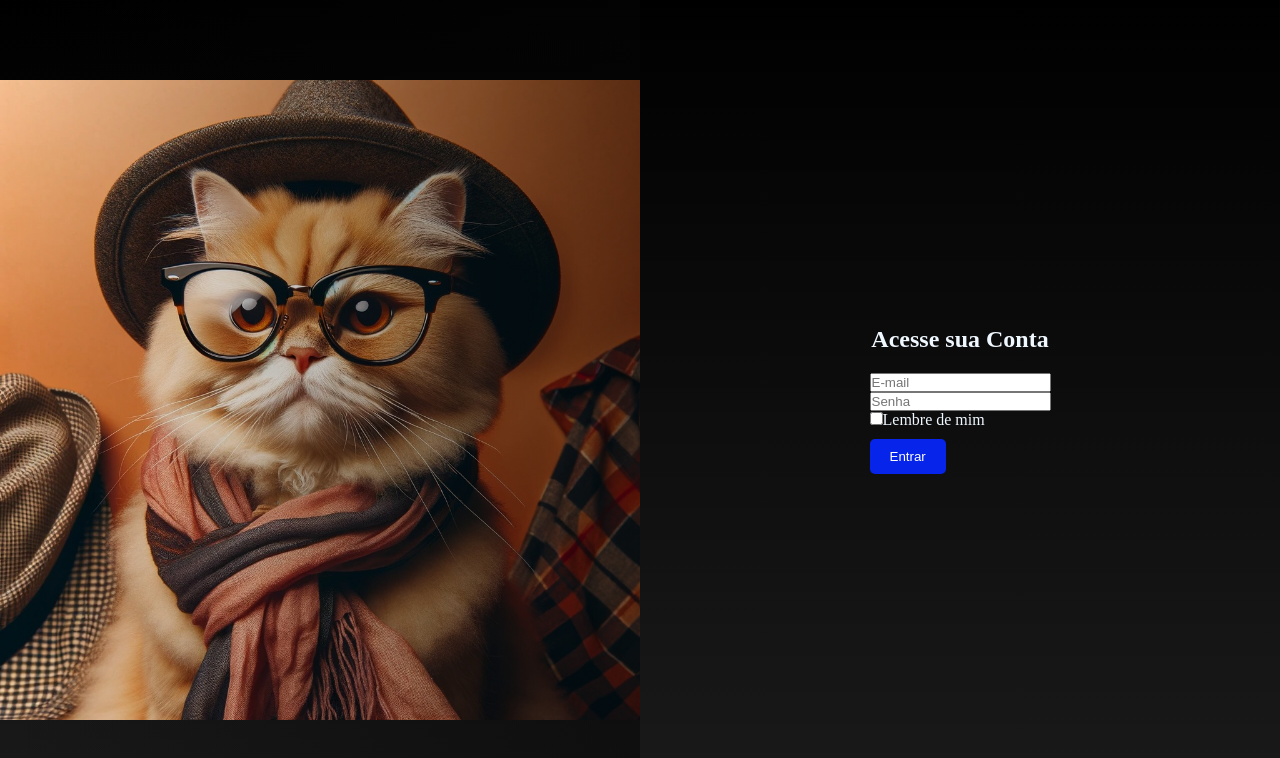
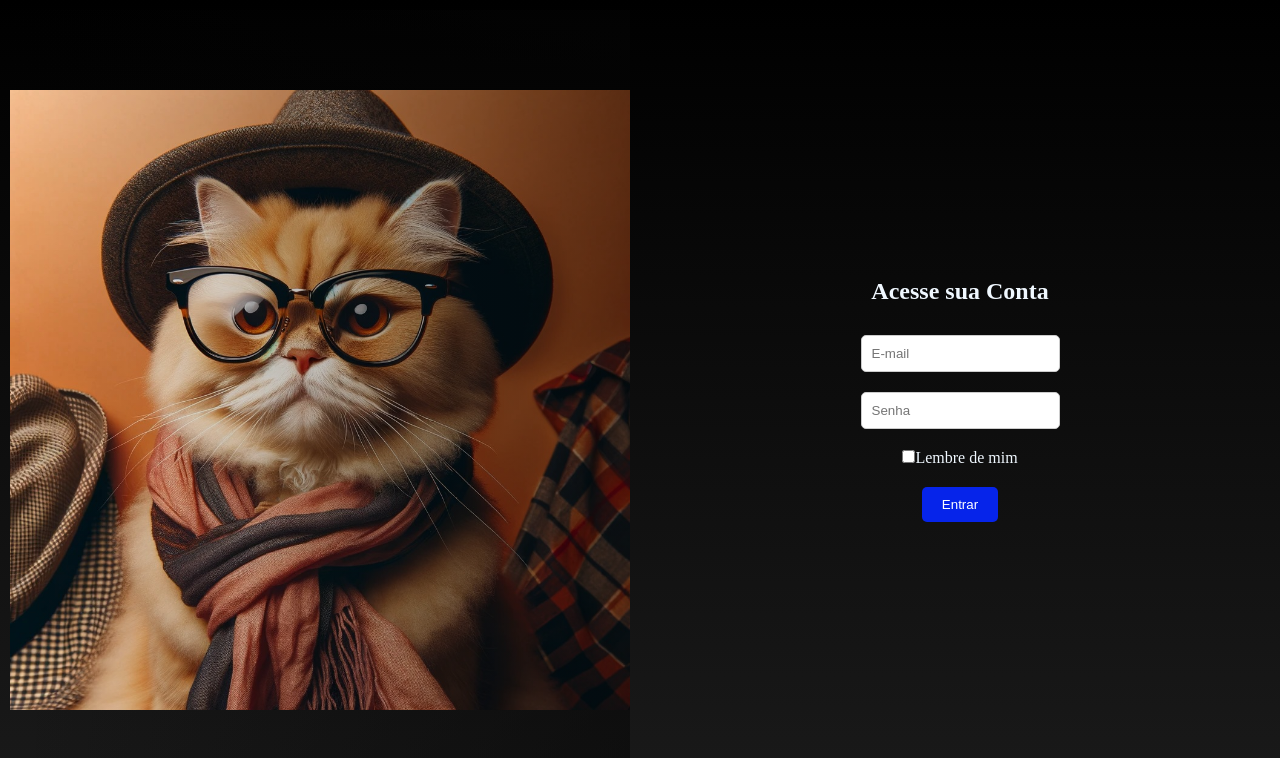
Before and after one commit to slicedcheese1/OticaCrud, a React (Vite) app: page /Login in a window 1280 px wide. Shown: the top 758 px of the page. Built offline with nearby package versions, Linux system fonts and the light colour scheme.

Commit message:
Css ajustado!

```diff
--- a/src/Pages/Login/Login.module.css
+++ b/src/Pages/Login/Login.module.css
@@ -17,7 +17,7 @@
 }
 
 /* Estilo para os contêineres */
-.container1, .container2-img {
+.container1, .container2 {
   display: flex;
   justify-content: center;
   align-items: center;
@@ -76,7 +76,7 @@ button:hover {
 }
 
 /* Estilo para os campos de entrada */
-.input-field {
+.inputField {
   width: 100%;
   padding: 10px;
   margin: 10px 0;
@@ -87,7 +87,7 @@ button:hover {
 }
 
 /* Estilo de foco para os campos de entrada */
-.input-field:focus {
+.inputField:focus {
   border-color: #4CAF50; /* Cor da borda alterada ao focar */
 }
 
@@ -97,20 +97,20 @@ button:hover {
   margin-bottom: 20px; /* Adiciona espaço abaixo do título */
 }
 
-.input-group {
+.inputGroup {
   display: flex;
   flex-direction: column;
   align-items: center;
   width: 100%;
 }
 
-.button-container {
+.buttonContainer {
   display: flex;
   justify-content: center; /* Centraliza o botão */
   width: 100%;
 }
 
-.recall-forget {
+.recallForget {
   display: flex;
   justify-content: center;
   margin: 10px 0;
```
